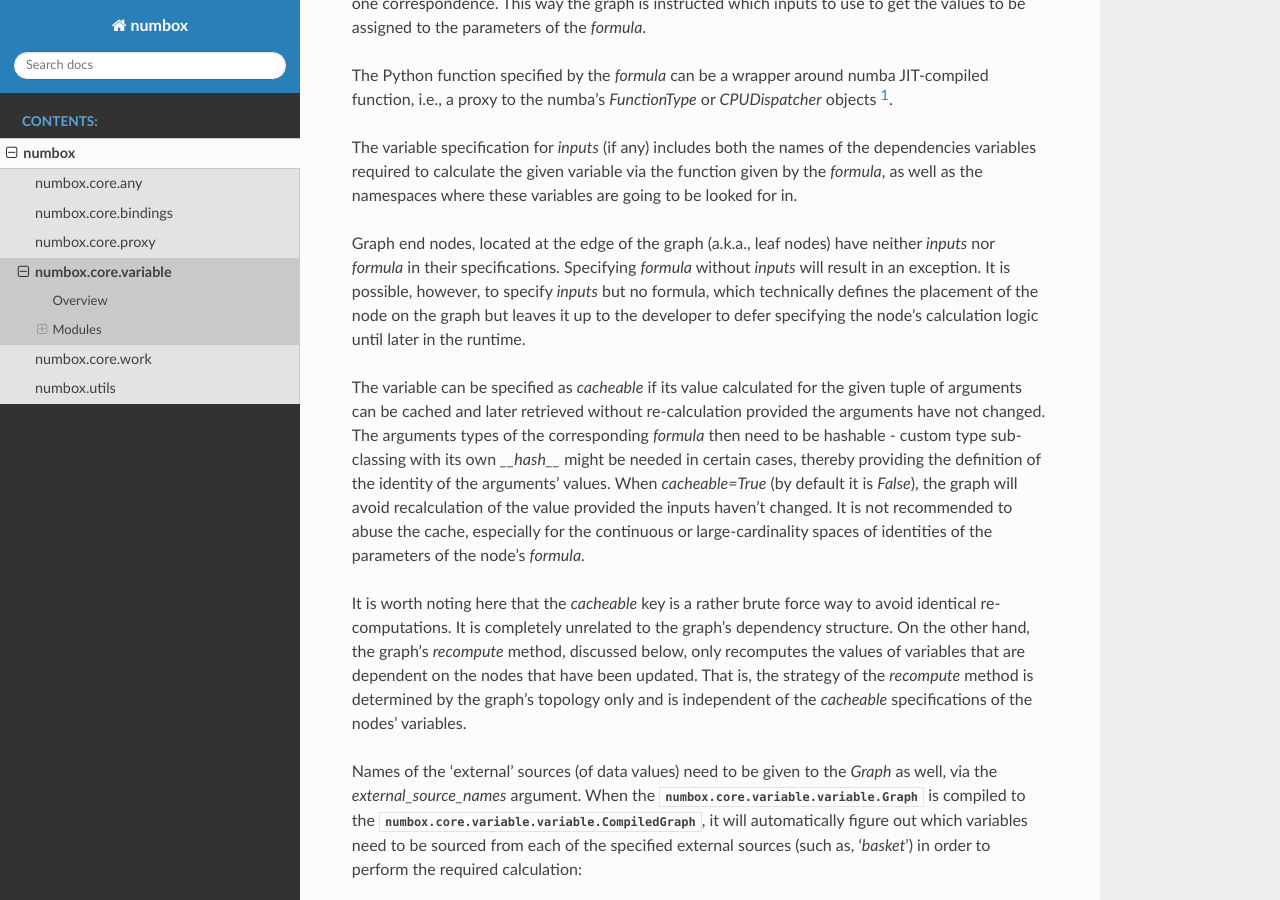
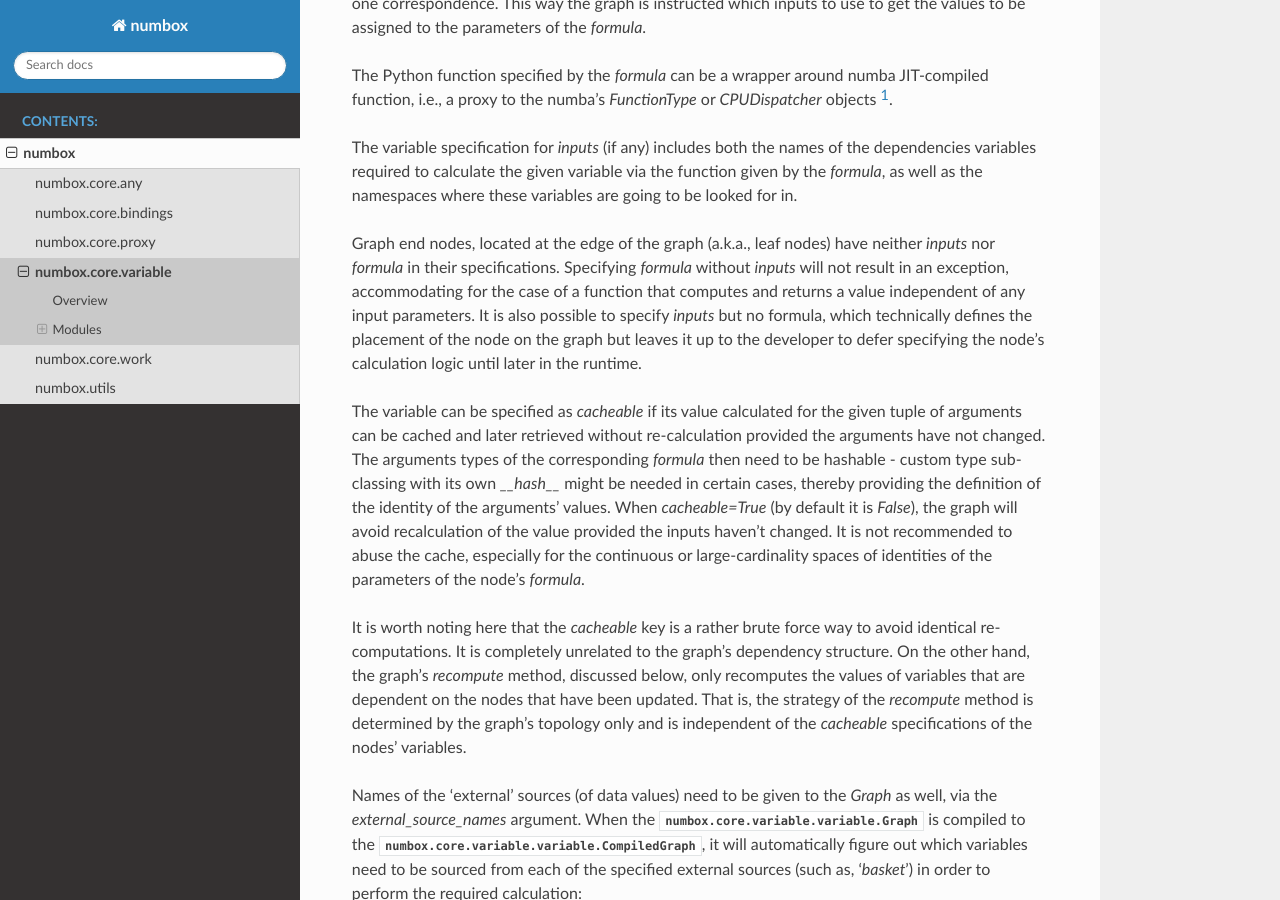
Before and after one commit to Goykhman/numbox, a Sphinx documentation site: the page built from docs/numbox.core.variable.rst, in a window 1280 px wide and 900 px high, scrolled down 1325 px. Built offline with Sphinx 7.4.7 and the Read the Docs theme 3.1.0, drawn with Linux system fonts in a browser that asks for light colours.

Commit message:
added debug functionality to compiled graph, allowed for formula with no inputs

```diff
--- a/docs/numbox.core.variable.rst
+++ b/docs/numbox.core.variable.rst
@@ -75,7 +75,9 @@ as well as the namespaces where these variables are going to be looked for in.
 
 Graph end nodes, located at the edge of the graph (a.k.a., leaf nodes) have neither `inputs`
 nor `formula` in their specifications. Specifying `formula` without `inputs`
-will result in an exception. It is possible, however, to specify `inputs`
+will not result in an exception, accommodating for the case of a function
+that computes and returns a value independent of any input parameters.
+It is also possible to specify `inputs`
 but no formula, which technically defines the placement of the node
 on the graph but leaves it up to the developer to defer specifying the node's calculation
 logic until later in the runtime.
```
Also changed, not shown: 1 other file.
